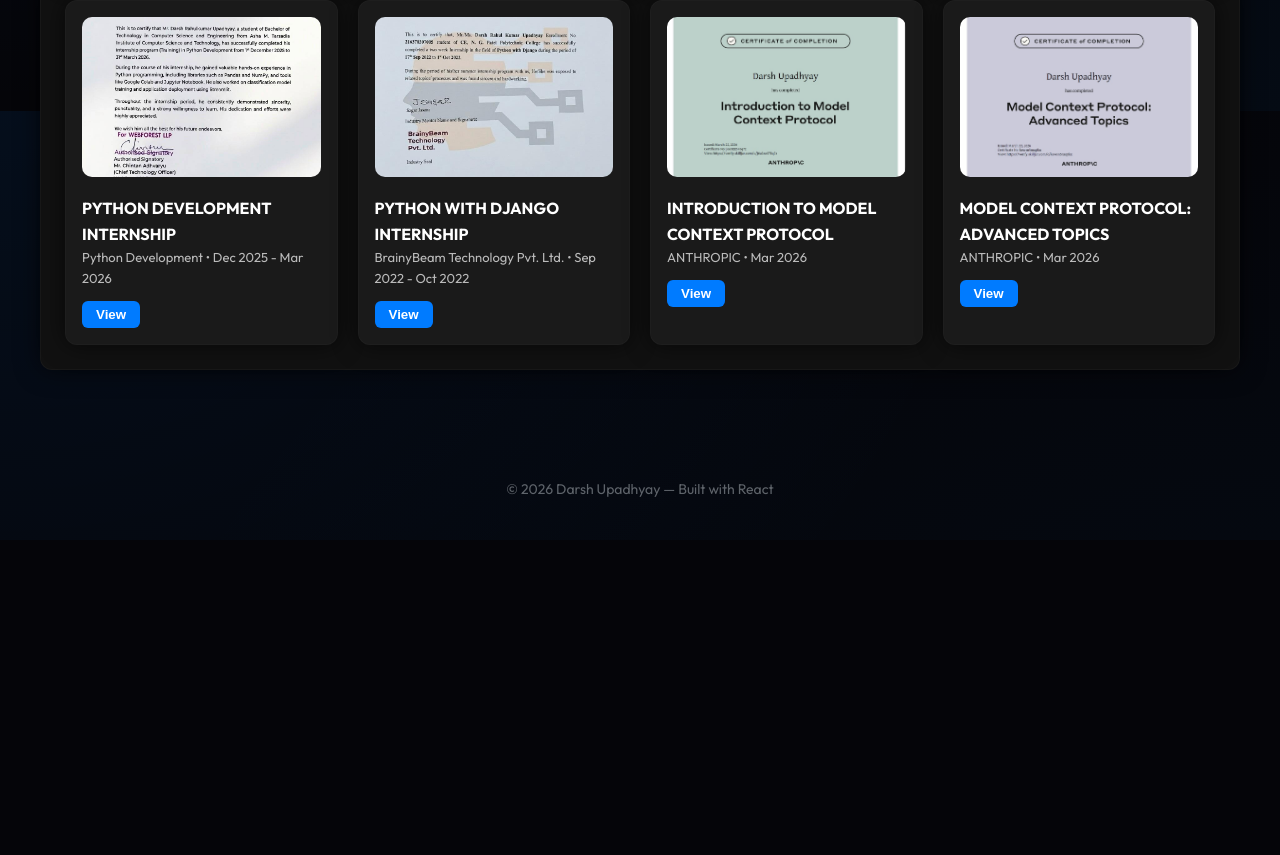
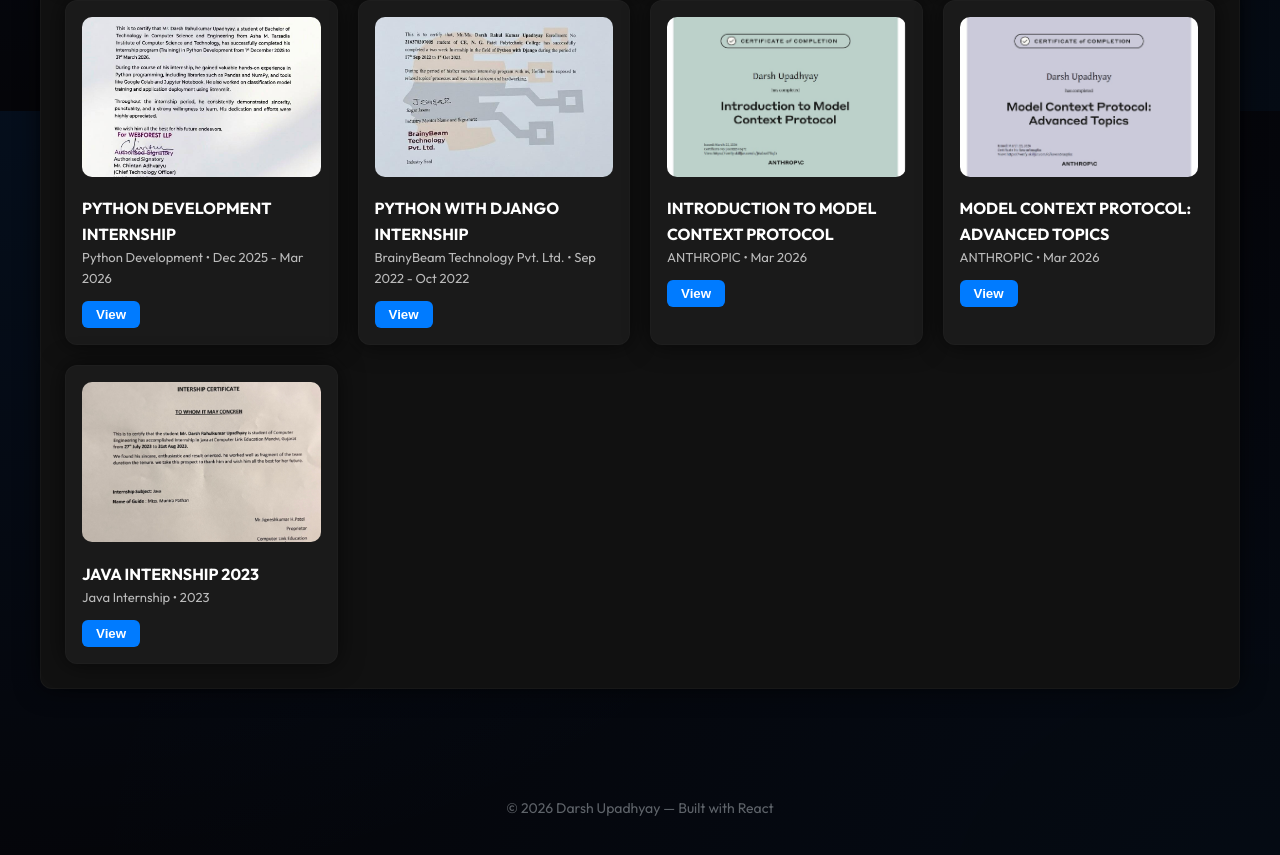
Before and after one commit to DarshUpadhyay12/portfolio-website, a React (Vite) app in the folder frontend/: page /certificates in a window 1280 px wide. Shown: the part 689-1544 px from the top of the page. Before the commit the page ends 1229 px from the top, so only its background shows below. Built offline with nearby package versions, Linux system fonts and the light colour scheme; the HTML template or start-up script is replaced by a standard one.

Commit message:
Add Java Internship 2023 certificate

```diff
--- a/frontend/src/pages/Certificates.jsx
+++ b/frontend/src/pages/Certificates.jsx
@@ -60,6 +60,13 @@
       date: "Mar 2026",
       img: "/certs/MCP ADVANCE.jpg",
       link: "https://verify.skilljar.com/c/kewsn5nxqtkx",
+    },
+    {
+      title: "JAVA INTERNSHIP 2023",
+      org: "Java Internship",
+      date: "2023",
+      img: "/certs/Java Internship 2023.jpg",
+      link: "/certs/Java Internship 2023.jpg",
     },
   ],
   other: [
```
Also changed, not shown: frontend/public/certs/Java Internship 2023.jpg (added).
